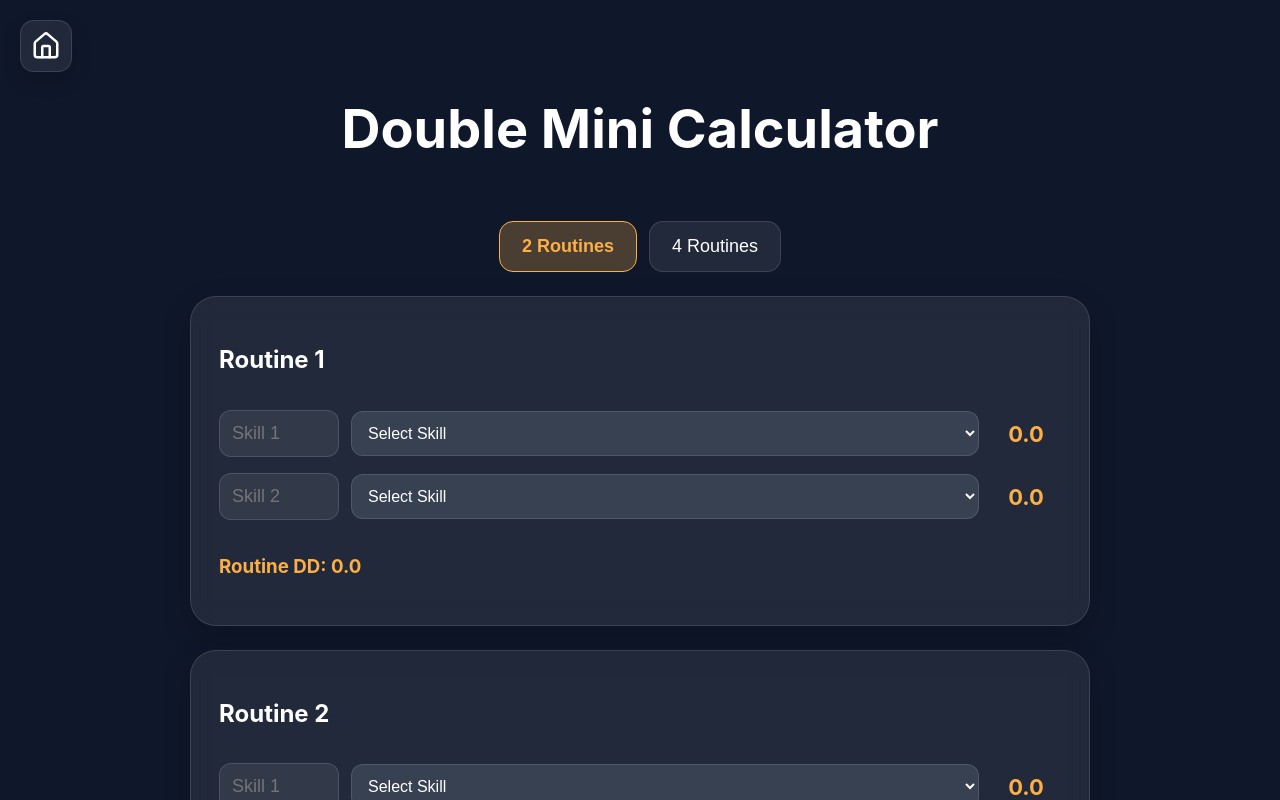
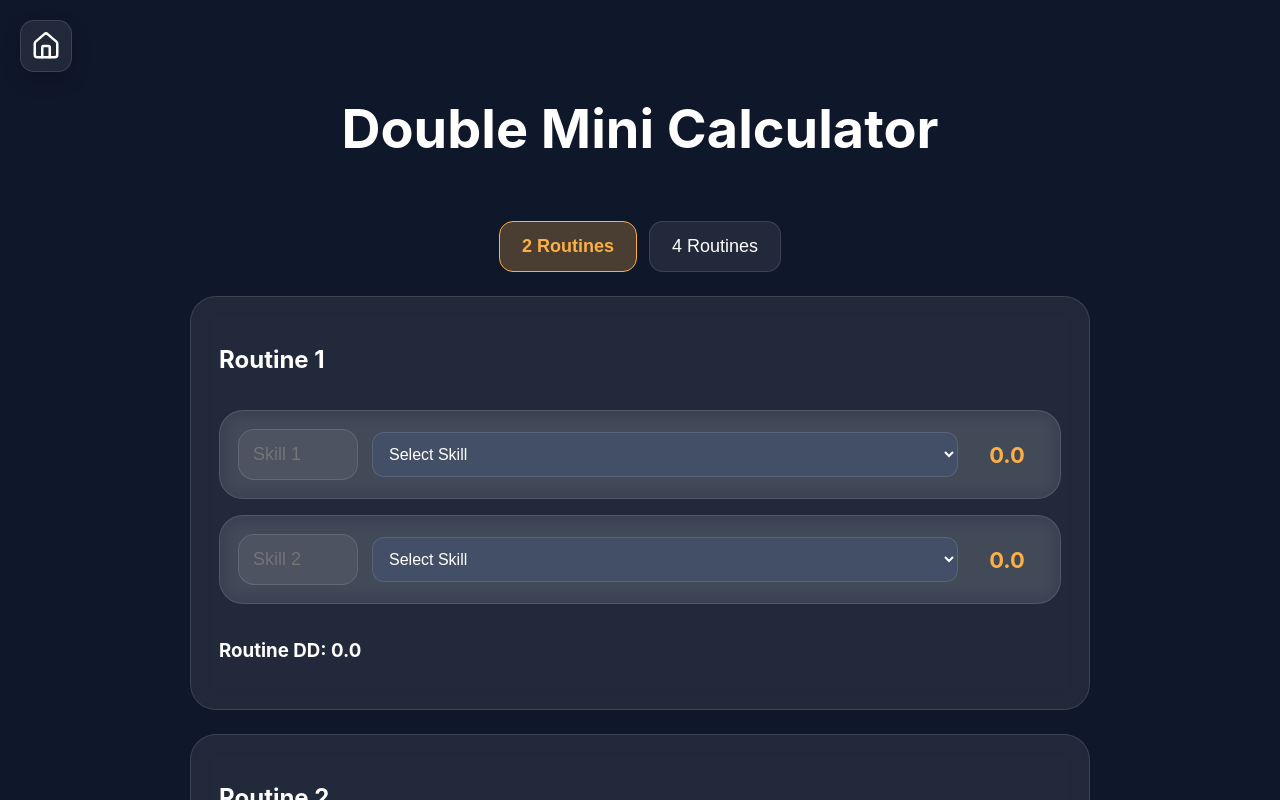
Before and after one commit to jocboyscreates-cmd/Tramp-Calc, a React (Vite) app: page /double-mini in a window 1280 px wide. Shown: the top 800 px of the page. Built offline with nearby package versions, Linux system fonts and the light colour scheme.

Commit message:
Added saved routine editing

```diff
--- a/package.json
+++ b/package.json
@@ -11,6 +11,7 @@
   },
   "dependencies": {
     "@vercel/analytics": "^2.0.1",
+    "canvas-confetti": "^1.9.4",
     "lucide-react": "^1.14.0",
     "react": "^19.2.5",
     "react-dom": "^19.2.5",
--- a/src/App.jsx
+++ b/src/App.jsx
@@ -275,7 +275,7 @@ export default function App() {
                       </div>
 
                       <p style={styles.versionText}>
-                        Version 1.0
+                        Version 13.5.26
                       </p>
 
                       <button
--- a/src/index.css
+++ b/src/index.css
@@ -37,6 +37,12 @@ body {
   --accent-glow: rgba(252,175,69,0.25);
 
   --input-bg: #ffffff;
+
+  --input-bg: #ffffff;
+
+  --input-text: #111827;
+
+  --suggestion-bg: #ffffff;
 }
 
 .dark {
@@ -56,6 +62,12 @@ body {
   --accent-glow: rgba(252,175,69,0.25);
 
   --input-bg: #374151;
+
+  --input-bg: #434f66;
+
+  --input-text: #ffffff;
+
+  --suggestion-bg: #1e293b;
 }
 
 body {
--- a/src/pages/BingoGame.jsx
+++ b/src/pages/BingoGame.jsx
@@ -1,6 +1,8 @@
 import { useState } from "react";
 
 import { Link } from "react-router-dom";
+
+import confetti from "canvas-confetti";
 
 import {
   House,
@@ -94,6 +96,58 @@ export default function BingoGame() {
 
         setBingo(true);
 
+const duration = 2500;
+
+const animationEnd =
+  Date.now() + duration;
+
+const defaults = {
+  startVelocity: 30,
+  spread: 360,
+  ticks: 60,
+  zIndex: 99999,
+};
+
+function randomInRange(min, max) {
+  return Math.random() *
+    (max - min) + min;
+}
+
+const interval = setInterval(() => {
+
+  const timeLeft =
+    animationEnd - Date.now();
+
+  if (timeLeft <= 0) {
+    clearInterval(interval);
+    return;
+  }
+
+  const particleCount =
+    50 * (timeLeft / duration);
+
+  confetti({
+    ...defaults,
+    particleCount,
+
+    origin: {
+      x: randomInRange(0.1, 0.3),
+      y: Math.random() - 0.2,
+    },
+  });
+
+  confetti({
+    ...defaults,
+    particleCount,
+
+    origin: {
+      x: randomInRange(0.7, 0.9),
+      y: Math.random() - 0.2,
+    },
+  });
+
+}, 250);
+
 return;
       }
     }
@@ -125,6 +179,58 @@ export default function BingoGame() {
 
         setBingo(true);
 
+const duration = 2500;
+
+const animationEnd =
+  Date.now() + duration;
+
+const defaults = {
+  startVelocity: 30,
+  spread: 360,
+  ticks: 60,
+  zIndex: 99999,
+};
+
+function randomInRange(min, max) {
+  return Math.random() *
+    (max - min) + min;
+}
+
+const interval = setInterval(() => {
+
+  const timeLeft =
+    animationEnd - Date.now();
+
+  if (timeLeft <= 0) {
+    clearInterval(interval);
+    return;
+  }
+
+  const particleCount =
+    50 * (timeLeft / duration);
+
+  confetti({
+    ...defaults,
+    particleCount,
+
+    origin: {
+      x: randomInRange(0.1, 0.3),
+      y: Math.random() - 0.2,
+    },
+  });
+
+  confetti({
+    ...defaults,
+    particleCount,
+
+    origin: {
+      x: randomInRange(0.7, 0.9),
+      y: Math.random() - 0.2,
+    },
+  });
+
+}, 250);
+
 return;
       }
     }
@@ -150,6 +256,58 @@ export default function BingoGame() {
 
       setBingo(true);
 
+const duration = 2500;
+
+const animationEnd =
+  Date.now() + duration;
+
+const defaults = {
+  startVelocity: 30,
+  spread: 360,
+  ticks: 60,
+  zIndex: 99999,
+};
+
+function randomInRange(min, max) {
+  return Math.random() *
+    (max - min) + min;
+}
+
+const interval = setInterval(() => {
+
+  const timeLeft =
+    animationEnd - Date.now();
+
+  if (timeLeft <= 0) {
+    clearInterval(interval);
+    return;
+  }
+
+  const particleCount =
+    50 * (timeLeft / duration);
+
+  confetti({
+    ...defaults,
+    particleCount,
+
+    origin: {
+      x: randomInRange(0.1, 0.3),
+      y: Math.random() - 0.2,
+    },
+  });
+
+  confetti({
+    ...defaults,
+    particleCount,
+
+    origin: {
+      x: randomInRange(0.7, 0.9),
+      y: Math.random() - 0.2,
+    },
+  });
+
+}, 250);
+
 return;
     }
 
@@ -174,6 +332,58 @@ export default function BingoGame() {
     if (diagonal2) {
 
       setBingo(true);
+
+const duration = 2500;
+
+const animationEnd =
+  Date.now() + duration;
+
+const defaults = {
+  startVelocity: 30,
+  spread: 360,
+  ticks: 60,
+  zIndex: 99999,
+};
+
+function randomInRange(min, max) {
+  return Math.random() *
+    (max - min) + min;
+}
+
+const interval = setInterval(() => {
+
+  const timeLeft =
+    animationEnd - Date.now();
+
+  if (timeLeft <= 0) {
+    clearInterval(interval);
+    return;
+  }
+
+  const particleCount =
+    50 * (timeLeft / duration);
+
+  confetti({
+    ...defaults,
+    particleCount,
+
+    origin: {
+      x: randomInRange(0.1, 0.3),
+      y: Math.random() - 0.2,
+    },
+  });
+
+  confetti({
+    ...defaults,
+    particleCount,
+
+    origin: {
+      x: randomInRange(0.7, 0.9),
+      y: Math.random() - 0.2,
+    },
+  });
+
+}, 250);
 
 return;
     }
@@ -360,7 +570,7 @@ export default function BingoGame() {
 
           <div style={styles.modal}>
 
-            <h2>
+            <h2 style={styles.modalTitle}>
   How To Play
 </h2>
 
@@ -572,7 +782,7 @@ const styles = {
   inset: 0,
 
   background:
-      "rgba(0,0,0,0.5)",
+    "rgba(0,0,0,0.6)",
 
   display: "flex",
 
@@ -580,27 +790,38 @@ const styles = {
 
   justifyContent: "center",
 
+  padding: "20px",
+
   zIndex: 9999,
+
+  backdropFilter:
+    "blur(8px)",
 },
 
   modal: {
-    width: "min(500px, 92vw)",
+  width: "min(560px, 92vw)",
 
   background:
-      "var(--card-bg)",
+    "linear-gradient(135deg, rgba(30,41,59,0.98), rgba(15,23,42,0.98))",
 
-    borderRadius: "28px",
+  borderRadius: "32px",
 
-    padding: "30px",
+  padding: "34px",
 
   display: "flex",
 
   flexDirection: "column",
 
-    gap: "20px",
+  gap: "24px",
 
   border:
-      "1px solid var(--border)",
+    "1px solid rgba(255,255,255,0.08)",
+
+  backdropFilter:
+    "blur(24px)",
+
+  boxShadow:
+    "0 20px 70px rgba(0,0,0,0.45)",
 },
 
   closeButton: {
@@ -652,14 +873,16 @@ const styles = {
   },
 
   bingoPopup: {
-    width: "min(500px, 90vw)",
+  width: "min(520px, 92vw)",
+
+  minHeight: "240px",
 
   background:
-      "var(--card-bg)",
+    "linear-gradient(135deg, rgba(30,41,59,0.96), rgba(15,23,42,0.96))",
 
-    borderRadius: "34px",
+  borderRadius: "36px",
 
-    padding: "60px 30px",
+  padding: "50px 30px",
 
   display: "flex",
 
@@ -672,22 +895,30 @@ const styles = {
   position: "relative",
 
   border:
-      "2px solid var(--accent)",
+    "1px solid rgba(252,175,69,0.45)",
+
+  backdropFilter:
+    "blur(24px)",
 
   boxShadow:
-      "0 20px 80px var(--accent-glow)",
+    "0 25px 90px rgba(252,175,69,0.18)",
 },
 
   bingoText: {
   fontSize:
-    "clamp(42px, 12vw, 72px)",
+    "clamp(54px, 13vw, 96px)",
 
-  fontWeight: "bold",
+  fontWeight: "900",
+
+  letterSpacing: "-2px",
 
   color:
     "var(--accent)",
 
   textAlign: "center",
+
+  textShadow:
+    "0 0 30px rgba(252,175,69,0.35)",
 },
 
   bingoClose: {
@@ -715,4 +946,13 @@ const styles = {
     cursor: "pointer",
   },
 
+  modalTitle: {
+  fontSize: "42px",
+
+  fontWeight: "bold",
+
+  color:
+    "var(--text-primary)",
+},
+
 };
--- a/src/pages/DoubleMini.jsx
+++ b/src/pages/DoubleMini.jsx
@@ -226,9 +226,21 @@ export default function DoubleMini() {
 
             <div
   key={routineIndex}
-              style={
-                styles.routineBox
-              }
+
+  style={{
+    ...styles.routineBox,
+
+    zIndex:
+
+      activeInput &&
+      activeInput.startsWith(
+        `${routineIndex}-`
+      )
+
+        ? 9999
+
+        : 1,
+  }}
 >
 
               <h2>
@@ -755,11 +767,12 @@ const styles = {
 
   gap: "16px",
 
+  position: "relative",
+
+  overflow: "visible",
+
   backdropFilter:
-      "blur(12px)",
-
-    boxShadow:
-      "0 10px 30px rgba(0,0,0,0.2)",
+    "blur(10px)",
 },
 
   skillContainer: {
@@ -771,28 +784,43 @@ const styles = {
 
   alignItems: "center",
 
-    gap: "12px",
+  gap: "14px",
 
   flexWrap: "wrap",
+
+  padding: "18px",
+
+  borderRadius: "24px",
+
+  background:
+    "var(--card-bg)",
+
+  border:
+    "1px solid var(--border)",
+
+  backdropFilter:
+    "blur(10px)",
 },
 
   input: {
   width: "120px",
 
-    padding: "12px",
+  padding: "14px",
 
-    fontSize: "18px",
-
-    borderRadius: "12px",
+  borderRadius: "16px",
 
   border:
     "1px solid var(--border)",
 
   background:
-      "rgba(255,255,255,0.08)",
+    "rgba(255,255,255,0.06)",
 
   color:
     "var(--text-primary)",
+
+  fontSize: "18px",
+
+  outline: "none",
 },
 
   dropdown: {
@@ -837,32 +865,37 @@ const styles = {
   suggestions: {
   position: "absolute",
 
-    top: "58px",
-    left: "0",
+  top: "92px",
 
-    width:
-      "min(500px, 90vw)",
+  left: 0,
+
+  width: "100%",
 
   background:
-      "var(--card-bg)",
+    "var(--suggestion-bg)",
 
   border:
     "1px solid var(--border)",
 
-    borderRadius: "14px",
+  borderRadius: "22px",
 
-    zIndex: 1000,
+  overflow: "hidden",
 
-    maxHeight: "240px",
+  zIndex: 9999,
+
+  maxHeight: "320px",
 
   overflowY: "auto",
 
+  backdropFilter:
+    "none",
+
   boxShadow:
-      "0 12px 30px rgba(0,0,0,0.25)",
+    "0 14px 40px rgba(0,0,0,0.18)",
 },
 
   suggestionItem: {
-    padding: "12px",
+    padding: "16px",
 
     cursor: "pointer",
 
@@ -871,43 +904,6 @@ const styles = {
 
     transition:
       "0.15s ease",
-  },
-
-  ddText: {
-    color:
-      "var(--accent)",
-  },
-
-  totalText: {
-    fontSize: "34px",
-
-    color:
-      "var(--accent)",
-  },
-
-  saveButton: {
-    width: "58px",
-    height: "58px",
-
-    display: "flex",
-
-    alignItems: "center",
-
-    justifyContent: "center",
-
-    borderRadius: "16px",
-
-    border: "none",
-
-    background:
-      "var(--accent-glow)",
-
-    color:
-      "var(--accent)",
-
-    cursor: "pointer",
-
-    marginTop: "10px",
   },
 
   modalOverlay: {
--- a/src/pages/Trampoline.jsx
+++ b/src/pages/Trampoline.jsx
@@ -106,12 +106,22 @@ export default function Trampoline() {
     setSkills(updatedSkills);
   }
 
-  function getSkillDD(code) {
+  function getSkillDD(skillValue) {
+
+  if (!skillValue)
+    return 0;
+
+  const parts =
+    skillValue.split("|||");
+
+  const name = parts[0];
+  const code = parts[1];
 
   const foundSkill =
     allSkills.find(
       (skill) =>
-          skill.code === code
+        skill.code === code &&
+        skill.name === name
     );
 
   return foundSkill
@@ -174,7 +184,9 @@ export default function Trampoline() {
                 .filter((item) => {
 
                   const search =
-                    skill.toLowerCase();
+  skill
+    .split("|||")[0]
+    .toLowerCase();
 
                   return (
 
@@ -191,9 +203,14 @@ export default function Trampoline() {
                     ||
 
                     (
-                      item.aliases &&
+  [
+    ...(item.aliases || []),
 
-                      item.aliases.some(
+    item.code.replaceAll(
+      "0",
+      "-"
+    )
+  ].some(
     (alias) =>
 
       alias
@@ -234,7 +251,7 @@ export default function Trampoline() {
 
                     placeholder={`Skill ${index + 1}`}
 
-                    value={skill}
+                    value={skill.split("|||")[1] || skill}
 
                     onChange={(e) =>
                       updateSkill(
@@ -248,6 +265,53 @@ export default function Trampoline() {
                         index
                       )
                     }
+
+                    onKeyDown={(e) => {
+
+  if (e.key === "Enter") {
+
+    const search =
+      skill.toLowerCase();
+
+    const exactMatch =
+      allSkills.find(
+        (item) => {
+
+          const aliases = [
+
+            ...(item.aliases || []),
+
+            item.code.replaceAll(
+              "0",
+              "-"
+            ),
+
+            item.name,
+
+            item.code,
+          ];
+
+          return aliases.some(
+            (alias) =>
+
+              alias
+                .toLowerCase() ===
+              search
+          );
+        }
+      );
+
+    if (exactMatch) {
+
+      updateSkill(
+        index,
+        `${exactMatch.name}|||${exactMatch.code}`
+      );
+
+      setActiveInput(null);
+    }
+  }
+}}
 
                     style={styles.input}
                   />
@@ -288,9 +352,7 @@ export default function Trampoline() {
 
   style={styles.option}
 
-                                value={
-                                  item.code
-                                }
+  value={`${item.name}|||${item.code}`}
 >
 
                                 {item.name}
@@ -349,7 +411,7 @@ export default function Trampoline() {
 
                             updateSkill(
   index,
-                              item.code
+  `${item.name}|||${item.code}`
 );
 
                             setActiveInput(
@@ -751,7 +813,7 @@ const styles = {
   width: "100%",
 
   background:
-      "var(--card-bg)",
+    "var(--suggestion-bg)",
 
   border:
     "1px solid var(--border)",
@@ -762,8 +824,12 @@ const styles = {
 
   zIndex: 9999,
 
+  maxHeight: "320px",
+
+  overflowY: "auto",
+
   backdropFilter:
-      "blur(14px)",
+    "none",
 
   boxShadow:
     "0 14px 40px rgba(0,0,0,0.18)",
--- a/src/pages/Tumbling.jsx
+++ b/src/pages/Tumbling.jsx
@@ -291,7 +291,10 @@ export default function Tumbling() {
       <div style={styles.passWrapper}>
 
         {visiblePasses.map(
-          (passName) => {
+  (
+    passName,
+    passIndex
+  ) => {
 
             const passSkills =
               passes[passName];
@@ -299,9 +302,22 @@ export default function Tumbling() {
             return (
 
               <div
-                key={passName}
+  key={passIndex}
 
-                style={styles.passBox}
+  style={{
+    ...styles.passBox,
+
+    zIndex:
+
+      activeInput &&
+activeInput.startsWith(
+  `${passName}-`
+)
+
+        ? 9999
+
+        : 1,
+  }}
 >
 
                 <div
@@ -400,9 +416,18 @@ export default function Tumbling() {
                       <div
   key={skillIndex}
 
-                        style={
-                          styles.skillContainer
-                        }
+  style={{
+    ...styles.skillContainer,
+
+    zIndex:
+
+      activeInput ===
+      `${passName}-${skillIndex}`
+
+        ? 999999
+
+        : 1,
+  }}
 >
 
                         <div
@@ -916,6 +941,10 @@ const styles = {
 
   gap: "18px",
 
+  overflow: "visible",
+
+  position: "relative",
+
   backdropFilter:
     "blur(10px)",
 },
@@ -973,10 +1002,13 @@ const styles = {
   borderRadius: "24px",
 
   background:
-      "rgba(255,255,255,0.04)",
+  "var(--card-bg)",
 
   border:
     "1px solid var(--border)",
+
+  backdropFilter:
+    "blur(10px)",
 },
 
   skillNumber: {
@@ -1082,7 +1114,7 @@ const styles = {
   width: "100%",
 
   background:
-      "var(--card-bg)",
+    "var(--suggestion-bg)",
 
   border:
     "1px solid var(--border)",
@@ -1093,8 +1125,15 @@ const styles = {
 
   zIndex: 9999,
 
+  maxHeight: "320px",
+
+  overflowY: "auto",
+
   backdropFilter:
-      "blur(14px)",
+    "none",
+
+  boxShadow:
+    "0 14px 40px rgba(0,0,0,0.18)",
 },
 
   suggestionItem: {
@@ -1104,6 +1143,9 @@ const styles = {
 
     borderBottom:
       "1px solid var(--border)",
+
+      transition:
+        "0.15s ease",
   },
 
   saveButton: {
```
Also changed, not shown: 1 other file (tests, documents, lock files or other folders). Lines whose indentation alone changed are shown as unchanged.
